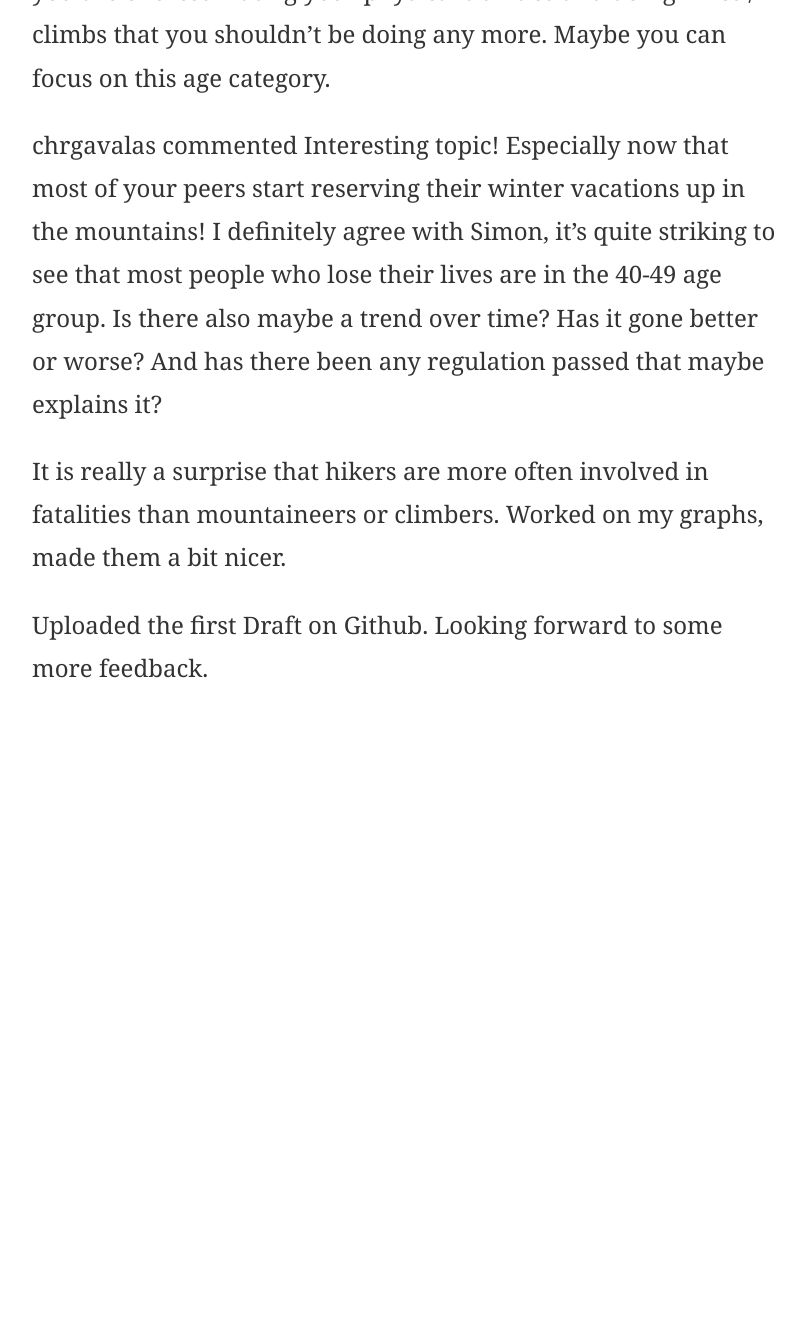
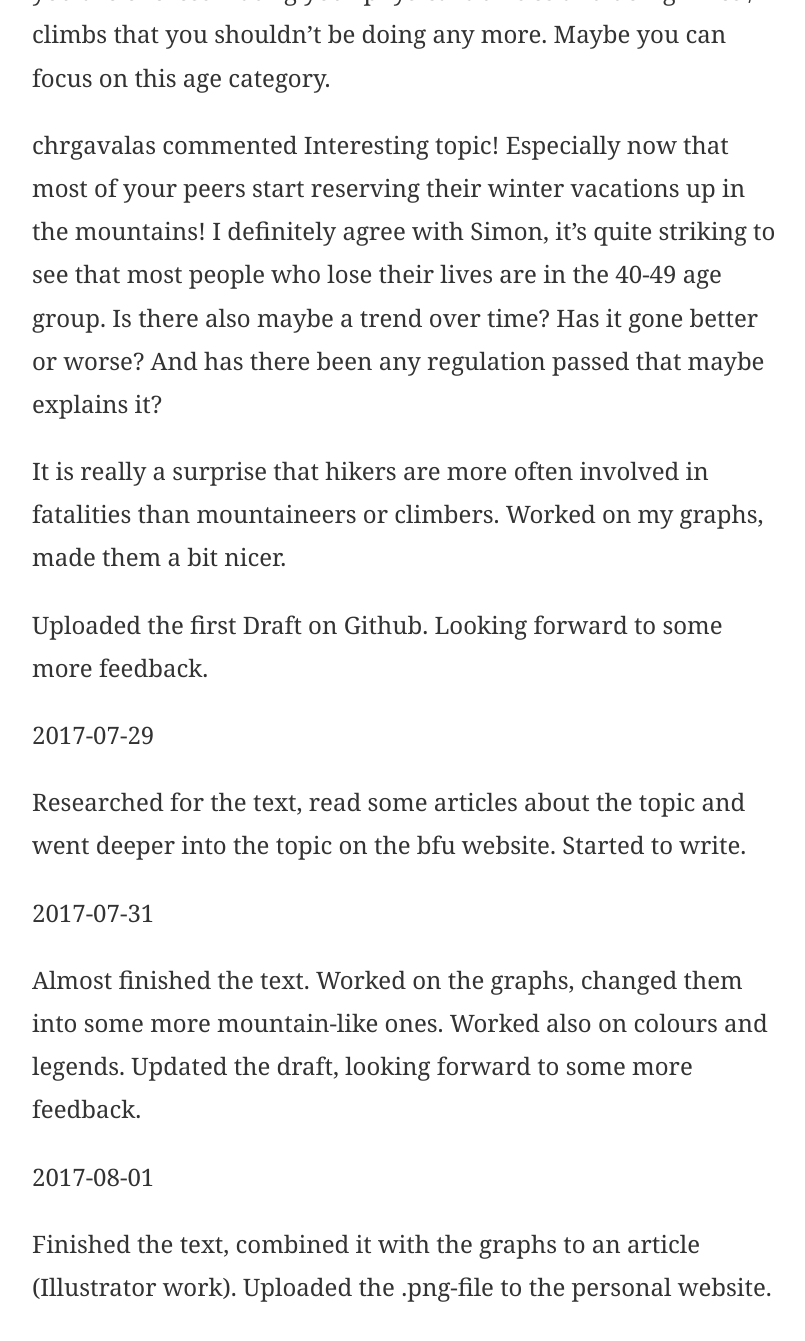
Before and after one commit to peterjost/studio-projects, a Jekyll site: the page built from docs/deathmountains/diary.md, in a window 1280 px wide and 1400 px high, scrolled down 977 px. Shown: the top 1341 px of the window, without its empty margins (233-1038 px from the left). Built offline with Jekyll 4.4.1, drawn with Linux system fonts in a browser that asks for light colours; our own code applies the rules of GitHub Pages for plain Markdown files; before the commit the page ends 1758 px from its top, so only the background shows below that.

Commit message:
project2

```diff
--- a/docs/deathmountains/diary.md
+++ b/docs/deathmountains/diary.md
@@ -18,3 +18,15 @@ It is really a surprise that hikers are more often involved in fatalities than m
 Worked on my graphs, made them a bit nicer.
 
 Uploaded the first Draft on Github. Looking forward to some more feedback.
+
+2017-07-29
+
+Researched for the text, read some articles about the topic and went deeper into the topic on the bfu website. Started to write.
+
+2017-07-31
+
+Almost finished the text. Worked on the graphs, changed them into some more mountain-like ones. Worked also on colours and legends. Updated the draft, looking forward to some more feedback.
+
+2017-08-01
+
+Finished the text, combined it with the graphs to an article (Illustrator work). Uploaded the .png-file to the personal website.
```
Also changed, not shown: 2 other files.
